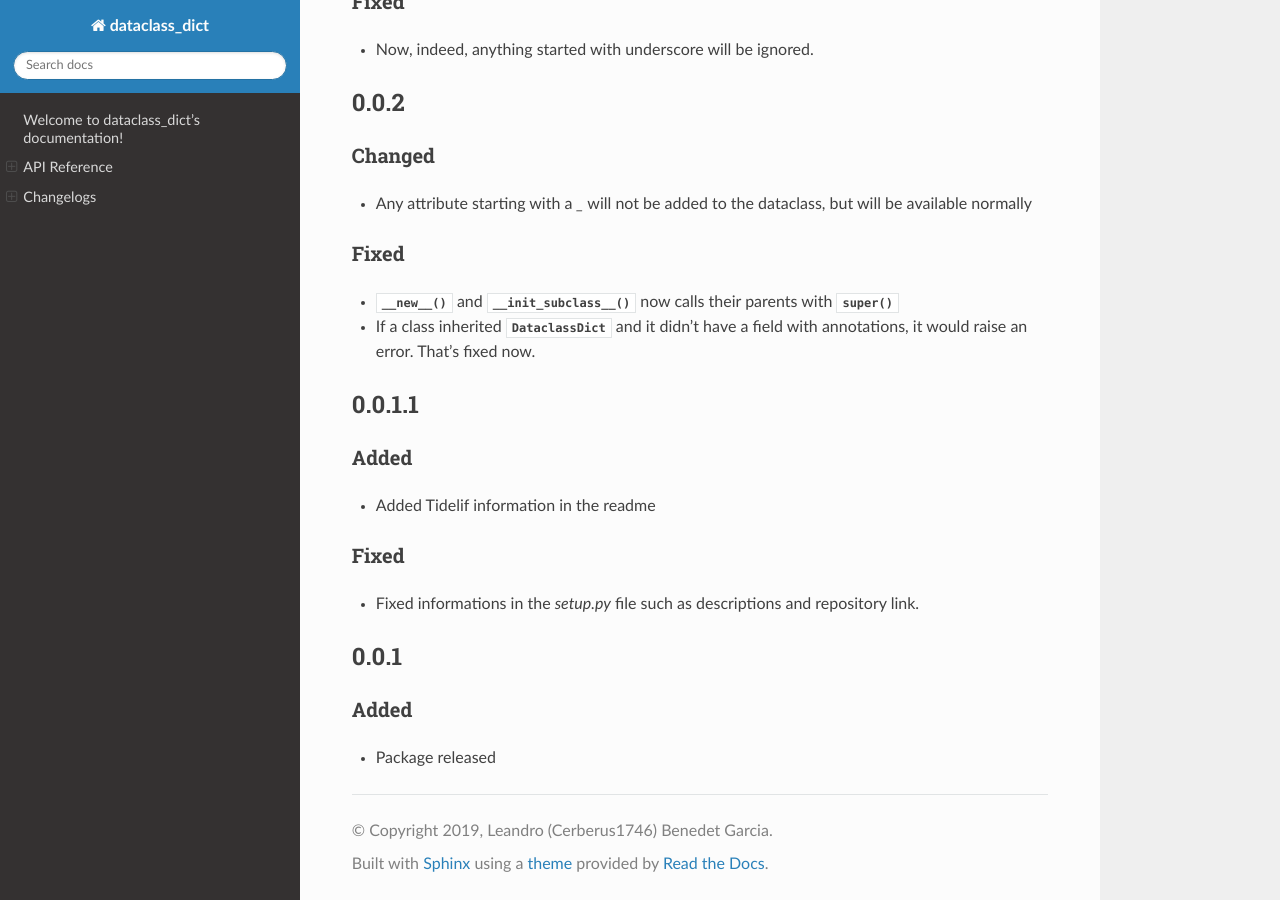
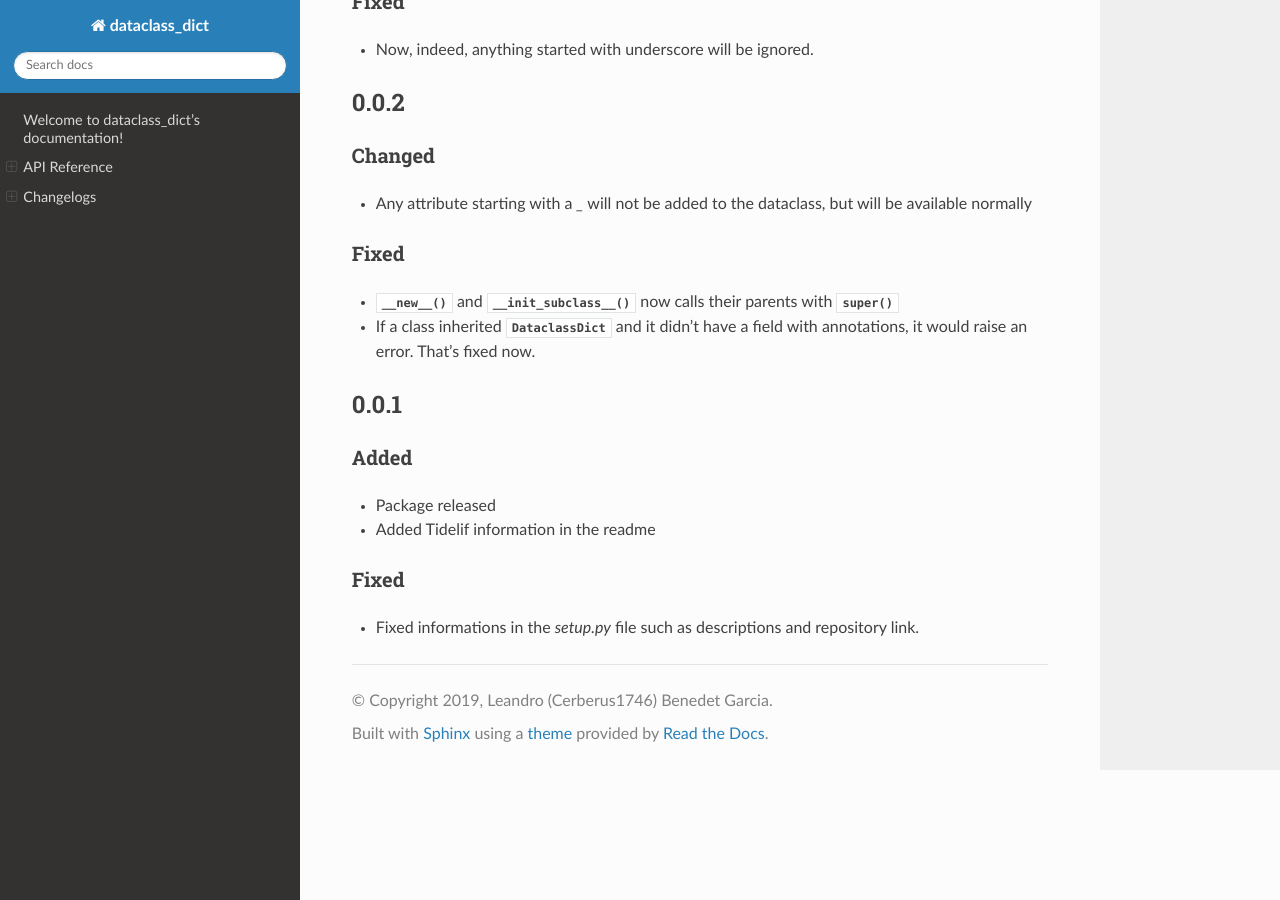
Before and after one commit to leandro-benedet-garcia/dataclass_dict, a Sphinx documentation site: the page built from docs/index.rst, in a window 1280 px wide and 900 px high, scrolled down 2694 px. Built offline with Sphinx 7.4.7 and the Read the Docs theme 2.0.0, drawn with Linux system fonts in a browser that asks for light colours; the version number could not be read and is left out.

Commit message:
Update index.rst

```diff
--- a/docs/index.rst
+++ b/docs/index.rst
@@ -140,17 +140,12 @@ Fixed
 - If a class inherited :class:`~dataclass_dict.DataclassDict` and it didn't have a field with
   annotations, it would raise an error. That's fixed now.
 
-0.0.1.1
-------
-Added
-^^^^^^
-- Added Tidelif information in the readme
-Fixed
-^^^^^^
-- Fixed informations in the `setup.py` file such as descriptions and repository link.
-
 0.0.1
 ------
 Added
 ^^^^^^
 - Package released
+- Added Tidelif information in the readme
+Fixed
+^^^^^^
+- Fixed informations in the `setup.py` file such as descriptions and repository link.
```
